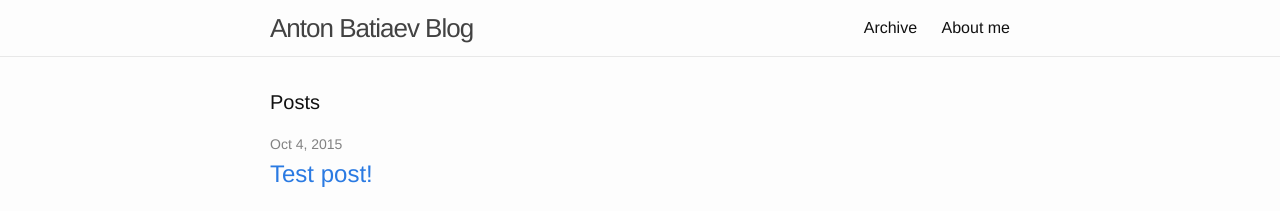
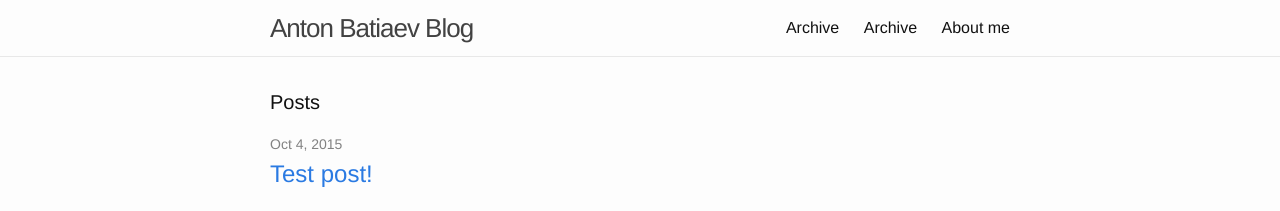
Before and after one commit to Batiaev/blog, a Jekyll site: the page built from index.html, in a window 1280 px wide. Shown: the top 211 px of the page. Built offline with Jekyll 4.4.1, drawn with Linux system fonts in a browser that asks for light colours.

Commit message:
some test

```diff
--- a/_includes/header.html
+++ b/_includes/header.html
@@ -12,7 +12,7 @@
           <a class="page-link" href="{{ page.url | prepend: site.baseurl }}">{{ page.title }}</a>
           {% endif %}
         {% endfor %}
-        <!-- <a class="page-link" href="/archive">Archive</a> -->
+        <a class="page-link" href="archive/">Archive</a>
         <a class="page-link" href="https://batiaev.com">About me</a>
       </div>
     </nav>
```
